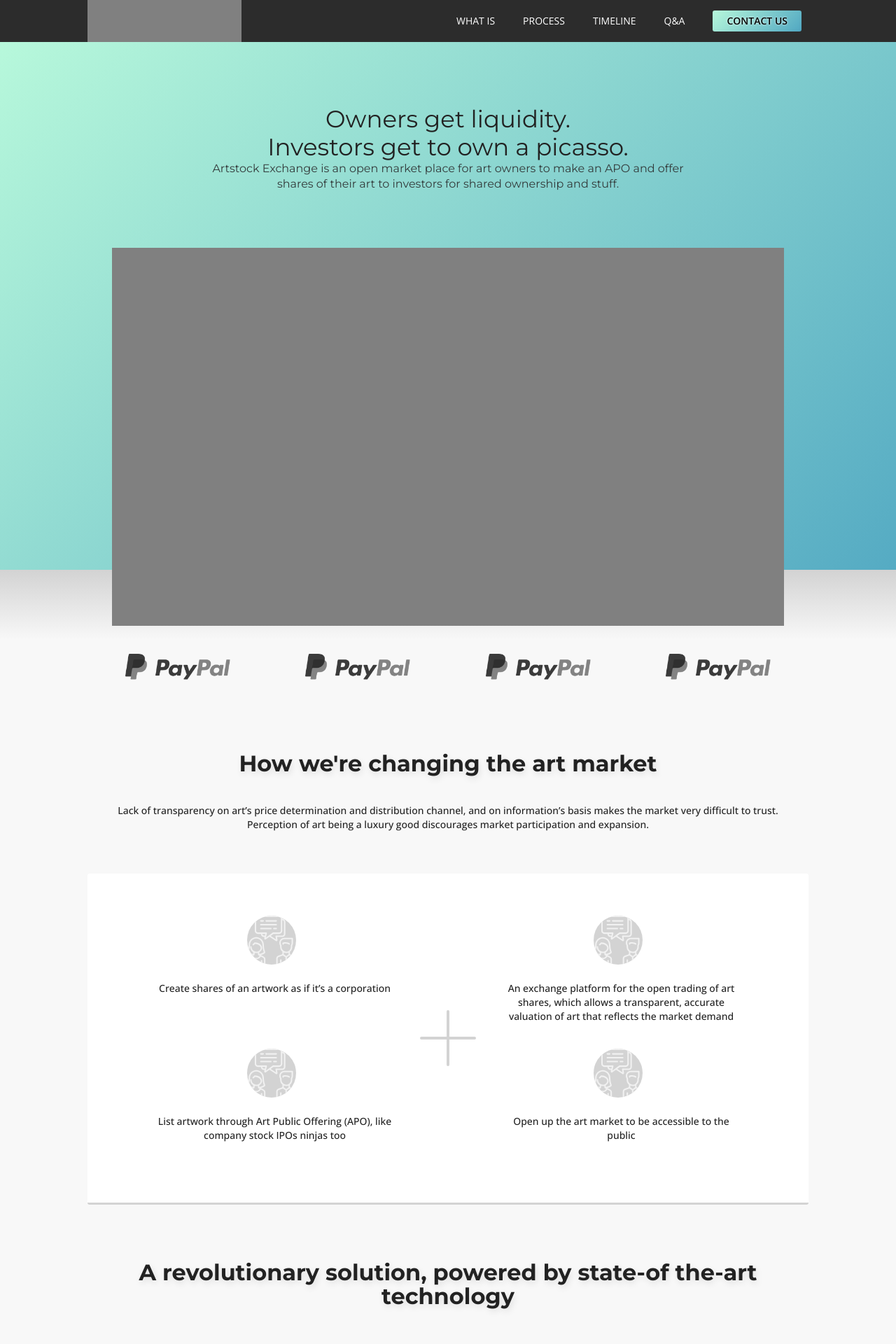
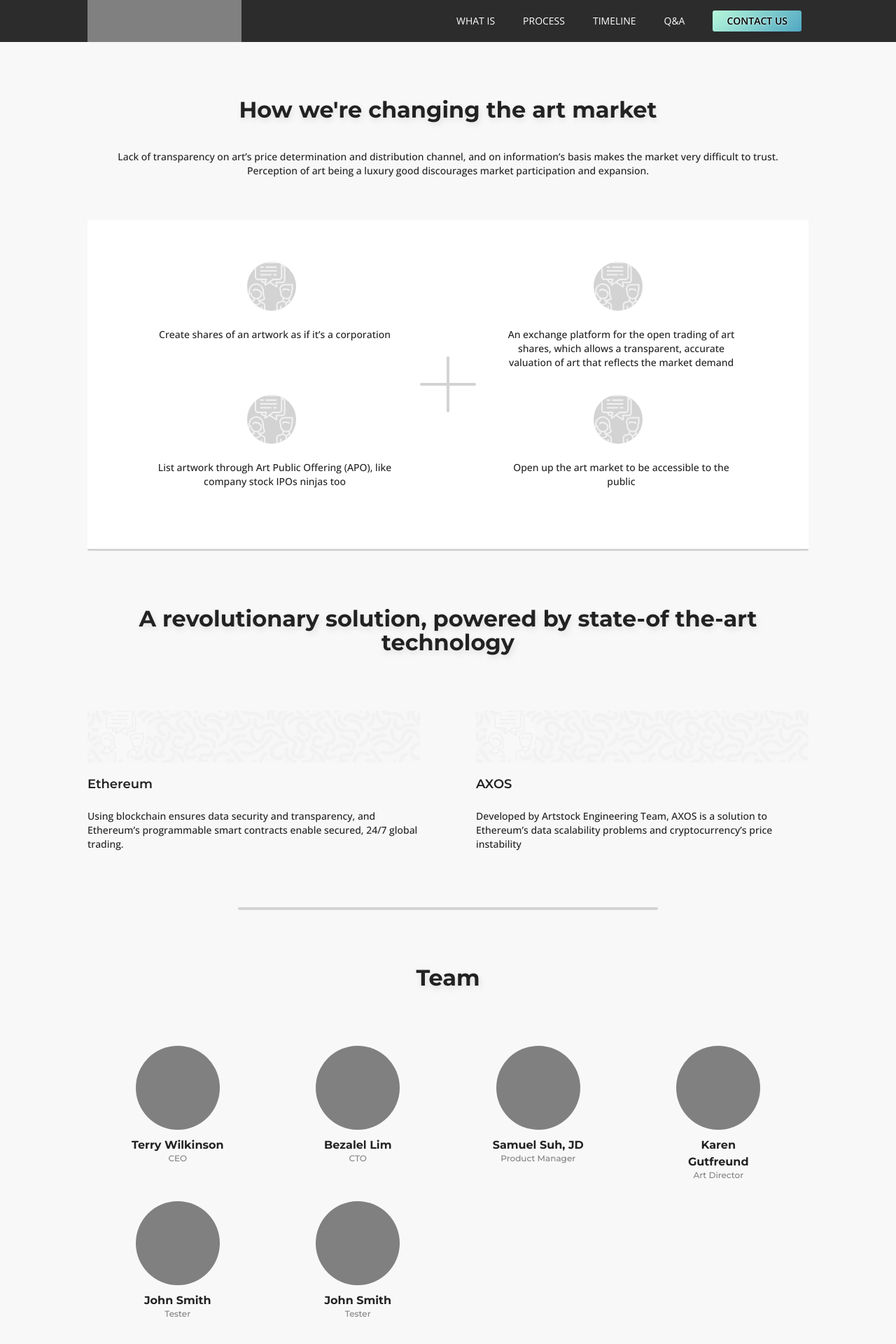
Before and after one commit to volgorean/artstock, a Jekyll site: the page built from index.html, in a window 1280 px wide. Shown: the top 1920 px of the page at 70% size. Built offline with Jekyll 4.4.1, drawn with Linux system fonts in a browser that asks for light colours.

Commit message:
removed headers

```diff
--- a/index.html
+++ b/index.html
@@ -2,31 +2,6 @@
 layout: default
 title: Artstock Exchange
 ---
-
-<header class="home">
-  <div class="flex-shrink">
-    <div class="intro">
-      <h2>Owners get liquidity.</h2>
-      <h2>Investors get to own a picasso.</h2>
-      <p>Artstock Exchange is an open market place for art owners to make an APO and offer shares of their art to investors for shared ownership and stuff.</p>
-    </div>
-
-    <div id="video">
-
-    </div>
-  </div>
-
-  <div class="gradient"></div>
-</header>
-
-<section id="logos">
-  <div class="flex-shrink flexi-c r">
-    <div class="flexi-i"><div class="t-logo"></div></div>
-    <div class="flexi-i"><div class="t-logo"></div></div>
-    <div class="flexi-i"><div class="t-logo"></div></div>
-    <div class="flexi-i"><div class="t-logo paypal"></div></div>
-  </div>
-</section>
 
 <section id="concept">
   <div class="flex-shrink">
```
Also changed, not shown: contact.html (+0 -9 lines), faq.html (+0 -9 lines), roadmap.html (+1 -9 lines), tech.html (+0 -10 lines).
